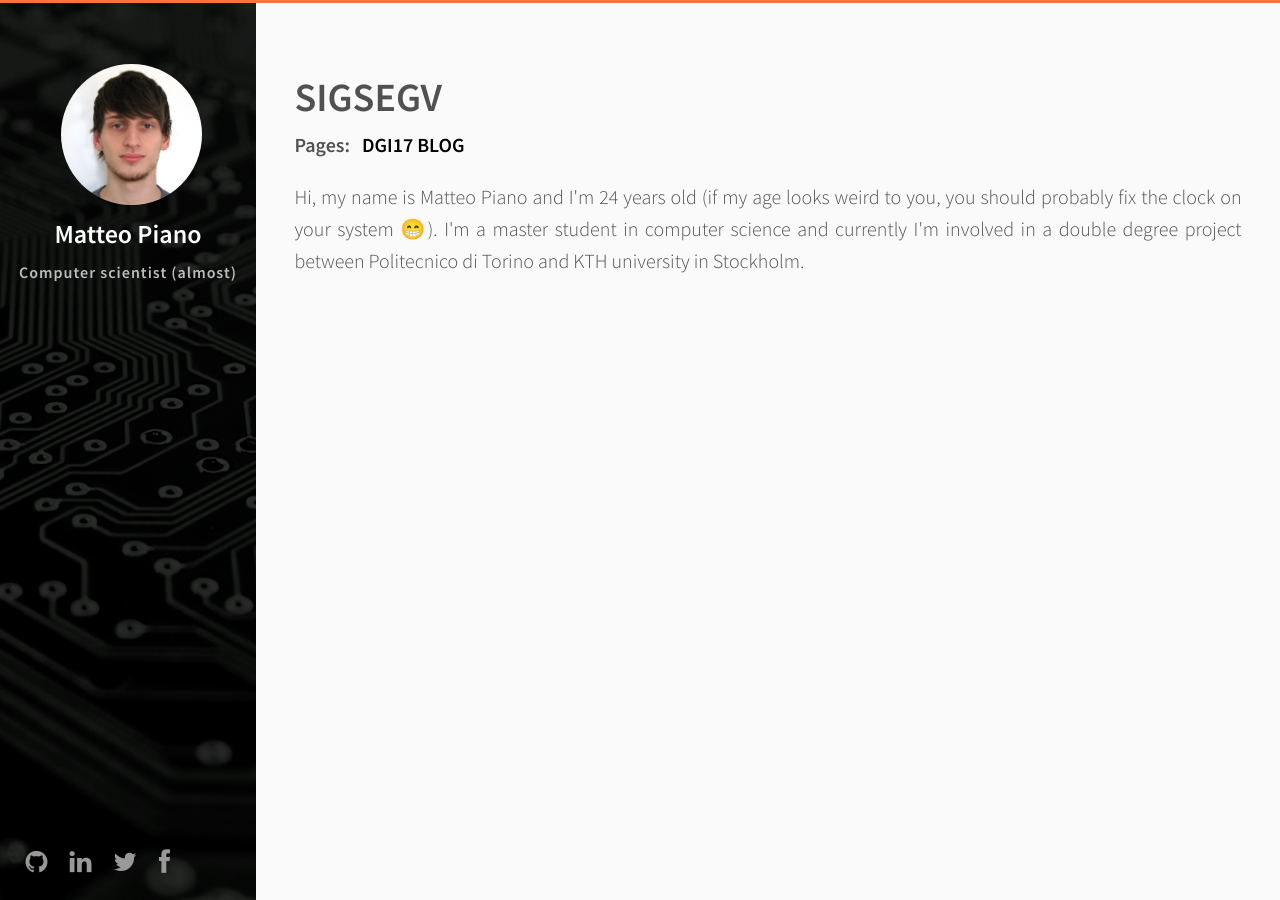
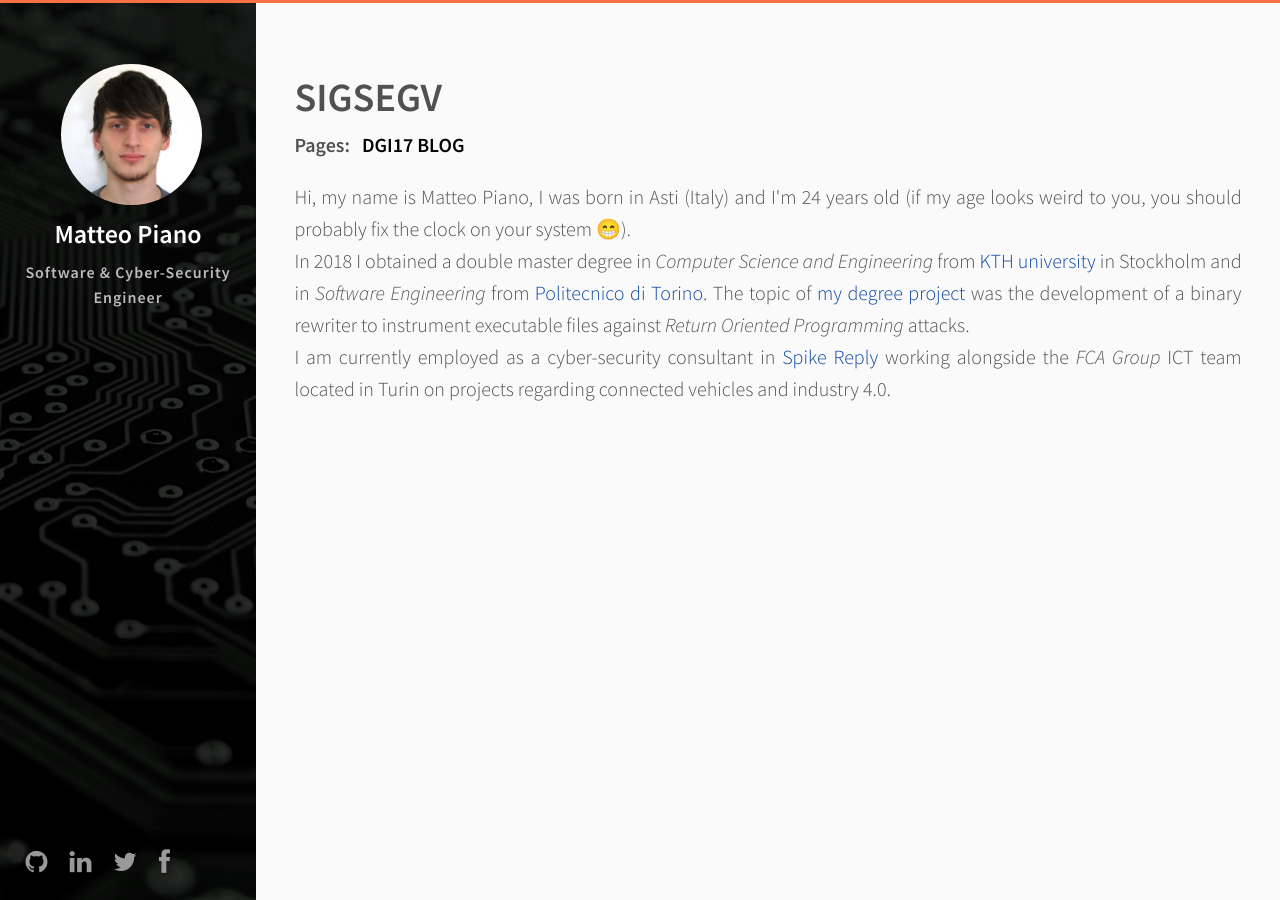
Before and after one commit to piax93/piax93.github.io, a Jekyll site: the page built from index.html, in a window 1280 px wide. Built offline with Jekyll 4.4.1, drawn with Linux system fonts in a browser that asks for light colours.

Commit message:
updated bio

```diff
--- a/_config.yml
+++ b/_config.yml
@@ -1,5 +1,5 @@
 name: 'SIGSEGV'
-description: 'Computer scientist (almost)'
+description: 'Software & Cyber-Security Engineer'
 
 safe: true
 lsi: false
--- a/index.html
+++ b/index.html
@@ -12,13 +12,17 @@ layout: default
   </nav>
 </header>
 <div class="content">
-  <p id="aboutme" style="text-align: justify;">
-    Hi, my name is Matteo Piano and I'm <span id="age">23</span> years old (if my age looks weird to you, you should probably fix the clock on your system &#x1F601).
-    I'm a master student in computer science and currently I'm involved in a double degree project between Politecnico di Torino and KTH university in Stockholm.
+  <p id="aboutme">
+    Hi, my name is Matteo Piano, I was born in Asti (Italy) and I'm <span id="age">24</span> years old (if my age looks weird to you, you should probably fix the clock on your system &#x1F601).
+    <br>
+    In 2018 I obtained a double master degree in <i>Computer Science and Engineering</i> from <a href="https://www.kth.se">KTH university</a> in Stockholm and in <i>Software Engineering</i> from <a href="https://www.polito.it">Politecnico di Torino</a>.
+    The topic of <a href="http://urn.kb.se/resolve?urn=urn:nbn:se:kth:diva-220524">my degree project</a> was the development of a binary rewriter to instrument executable files against <i>Return Oriented Programming</i> attacks.
+    <br>
+    I am currently employed as a cyber-security consultant in <a href="https://www.reply.com">Spike Reply</a> working alongside the <i>FCA Group</i> ICT team located in Turin on projects regarding connected vehicles and industry 4.0.
   </p>
   <script>
     var today = new Date();
-    if(today.getFullYear() > 2016) { // Just to check that your system clock is not in the past
+    if(today.getFullYear() > 2017) { // Just to check that your system clock is not in the past
       var age = today.getFullYear() - 1993
                 - (today.getMonth() < 10 || (today.getMonth() == 10 && today.getDate() < 23) ? 1 : 0);
       document.getElementById('age').innerHTML = age;
--- a/style.scss
+++ b/style.scss
@@ -458,6 +458,13 @@ tbody tr:nth-child(odd) th {
     }
 }
 
+p#aboutme {
+    text-align: justify;
+    a {
+        color: #0D47A1;
+    }
+}
+
 .highlight .hll {
     background-color: #ffffcc
 }
```
